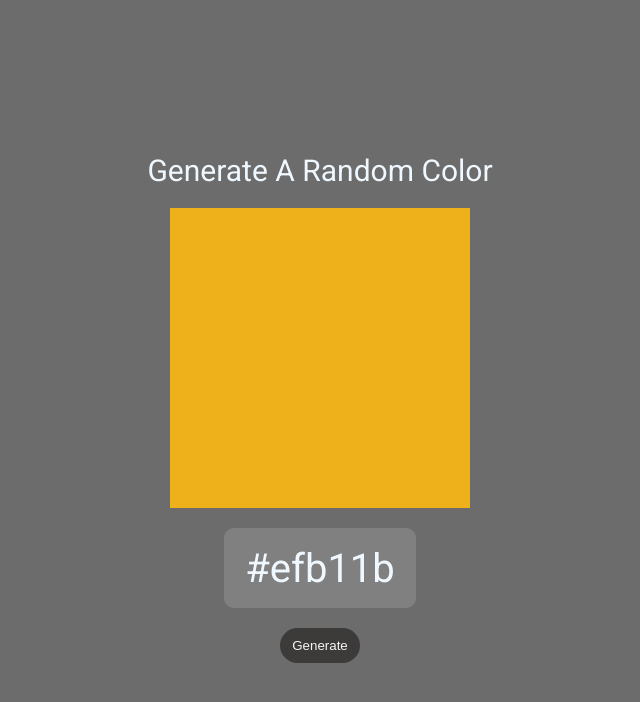
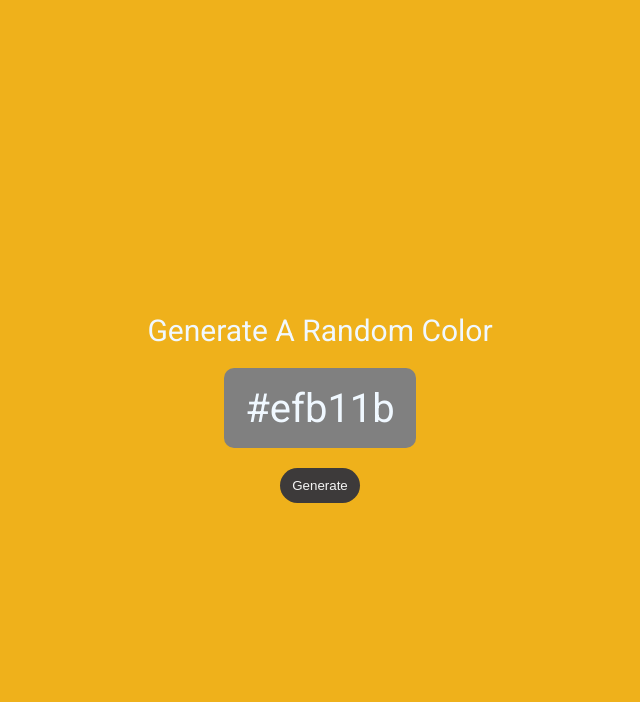
Before and after one commit to Huzaifa100203/Random-Color, a plain HTML site: page index.html in a window 1280 px wide. Both pictures are taken after a click on the button "Generate". Shown: the whole page, without its empty margins (320-960 px from the left). Drawn offline with Linux system fonts and the light colour scheme.

Commit message:
Add files via upload

```diff
--- a/index.html
+++ b/index.html
@@ -31,11 +31,11 @@
             justify-content: center;
             font-size: 40px;
         }
-        .box3{
+        /* .box3{
             width: 300px;
             height: 300px;
 
-        }
+        } */
         .card{
             display: flex;
             align-items: center;
@@ -60,9 +60,9 @@
 
     <div class="card">
         <label for="">Generate A Random Color</label>
-        <div class="box3">
+        <!-- <div class="box3">
 
-        </div>
+        </div> -->
         <div class="box2">
         </div>
         <button class="button2">
--- a/script.js
+++ b/script.js
@@ -1,9 +1,9 @@
 const box2 = document.querySelector(".box2")
 const button2 = document.querySelector(".button2")
-const color = document.querySelector(".box3")
+const body = document.querySelector("body")
 button2.addEventListener("click", () => {
     let code = "#" + Math.floor(Math.random()*16777215).toString(16);
     box2.innerHTML = code;
-    color.style.backgroundColor = code;
+    body.style.backgroundColor = code;
 
 })
```
